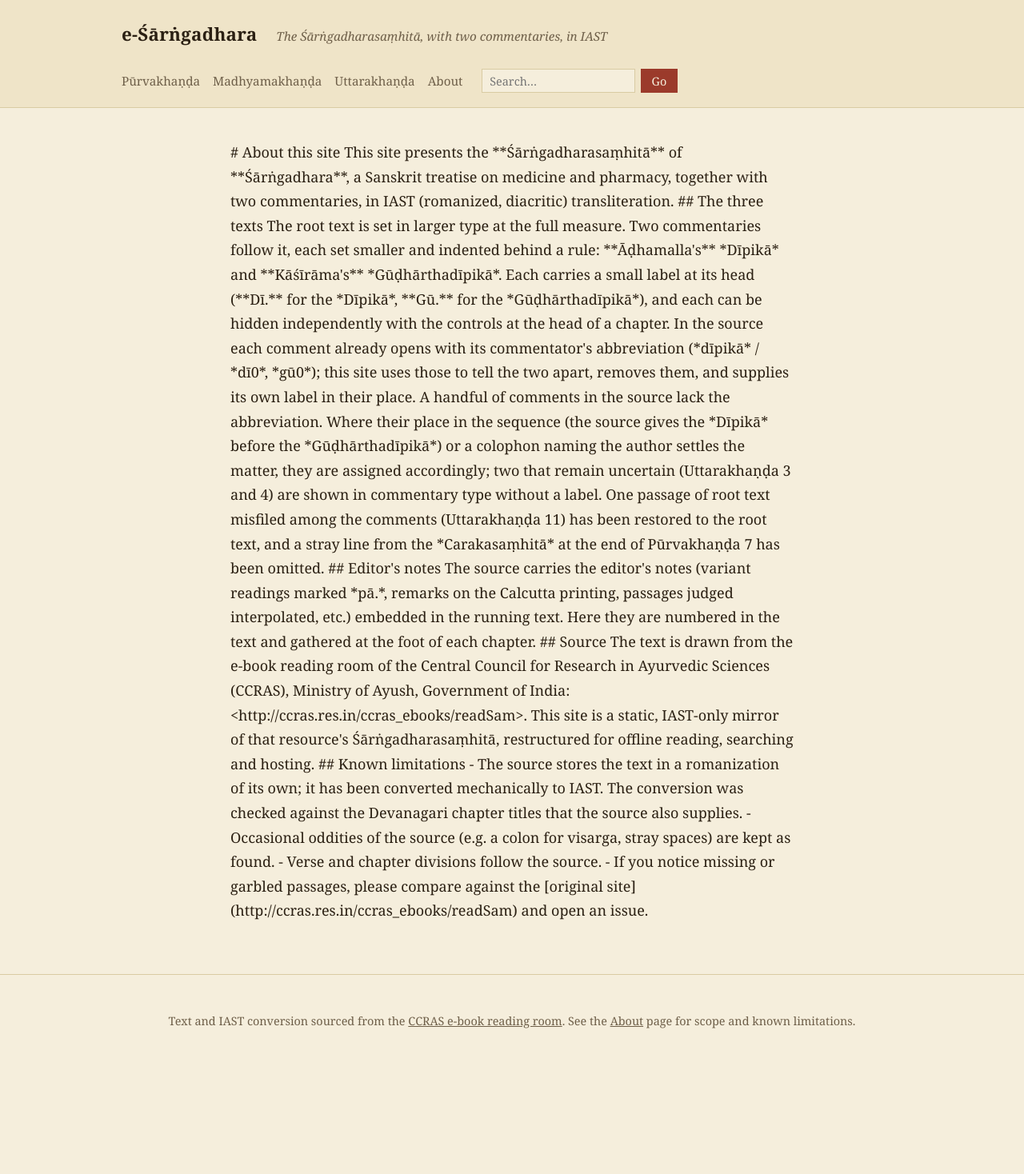
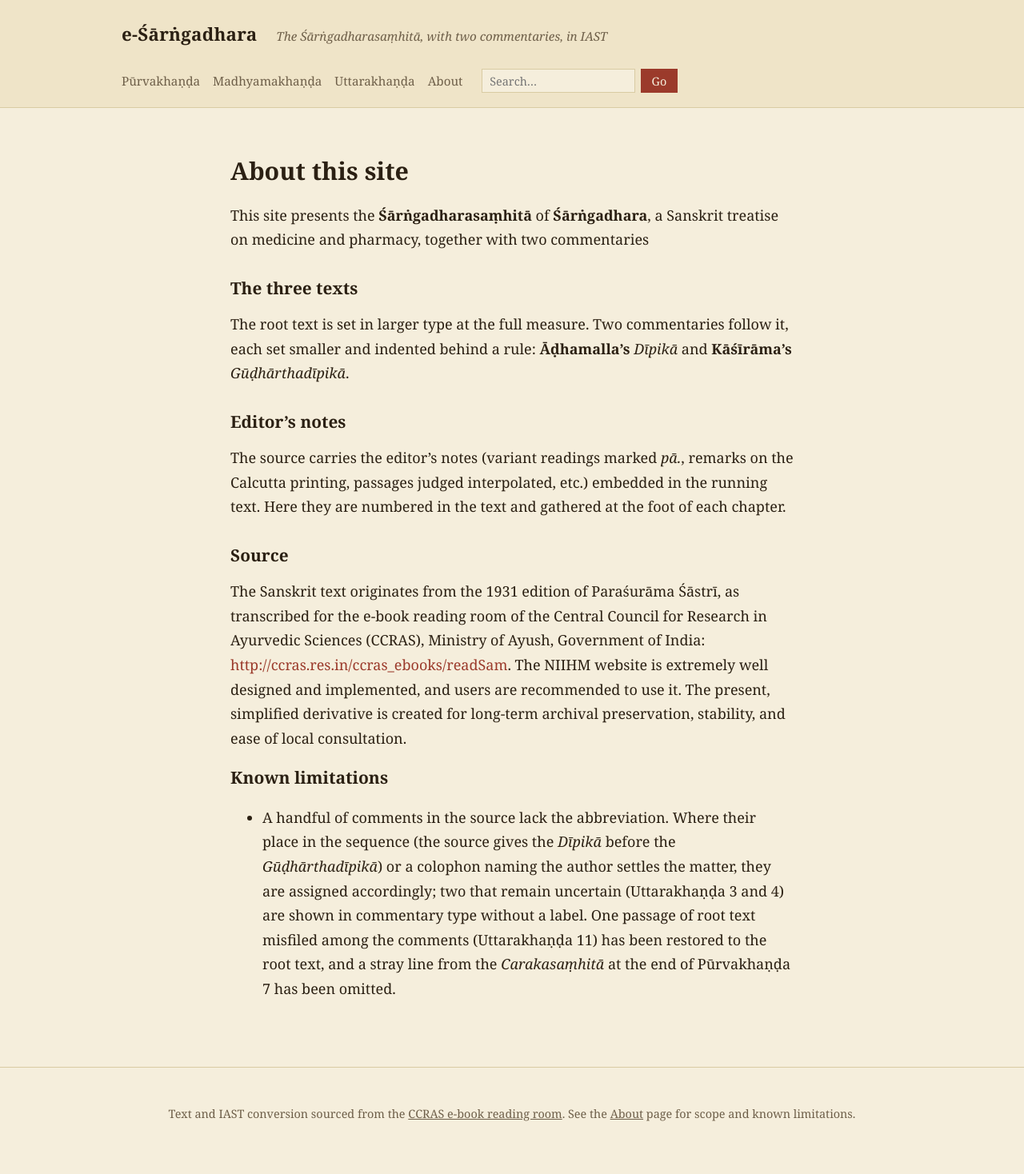
Before and after one commit to sushrutaproject/eSharngadhara, a Jekyll site: the page built from about.md, in a window 1280 px wide. Shown: the whole page at 80% size. Built offline with Jekyll 4.4.1, drawn with Linux system fonts in a browser that asks for light colours; some web fonts are replaced; before the commit the page ends 1352 px from its top, so only the background shows below that.

Commit message:
metadata improvement

```diff
--- a/about.md
+++ b/about.md
@@ -3,35 +3,19 @@ layout: default
 title: About
 permalink: /about/
 ---
-<div class="prose">
+<div class="prose" markdown="1">
 
 # About this site
 
 This site presents the **Śārṅgadharasaṃhitā** of **Śārṅgadhara**, a
 Sanskrit treatise on medicine and pharmacy, together with two
-commentaries, in IAST (romanized, diacritic) transliteration.
+commentaries
 
 ## The three texts
 
 The root text is set in larger type at the full measure. Two commentaries
 follow it, each set smaller and indented behind a rule: **Āḍhamalla's**
-*Dīpikā* and **Kāśīrāma's** *Gūḍhārthadīpikā*. Each carries a small label
-at its head (**Dī.** for the *Dīpikā*, **Gū.** for the
-*Gūḍhārthadīpikā*), and each can be hidden independently with the
-controls at the head of a chapter.
-
-In the source each comment already opens with its commentator's
-abbreviation (*dīpikā* / *dī0*, *gū0*); this site uses those to tell the
-two apart, removes them, and supplies its own label in their place.
-
-A handful of comments in the source lack the abbreviation. Where their
-place in the sequence (the source gives the *Dīpikā* before the
-*Gūḍhārthadīpikā*) or a colophon naming the author settles the matter,
-they are assigned accordingly; two that remain uncertain (Uttarakhaṇḍa 3
-and 4) are shown in commentary type without a label. One passage of root
-text misfiled among the comments (Uttarakhaṇḍa 11) has been restored to
-the root text, and a stray line from the *Carakasaṃhitā* at the end of
-Pūrvakhaṇḍa 7 has been omitted.
+*Dīpikā* and **Kāśīrāma's** *Gūḍhārthadīpikā*.
 
 ## Editor's notes
 
@@ -42,22 +26,23 @@ gathered at the foot of each chapter.
 
 ## Source
 
-The text is drawn from the e-book reading room of the Central Council for
+The Sanskrit text originates from the 1931 edition of Paraśurāma Śāstrī, as transcribed for the e-book reading room of the Central Council for
 Research in Ayurvedic Sciences (CCRAS), Ministry of Ayush, Government of
-India: <http://ccras.res.in/ccras_ebooks/readSam>. This site is a static,
-IAST-only mirror of that resource's Śārṅgadharasaṃhitā, restructured for
-offline reading, searching and hosting.
+India: <http://ccras.res.in/ccras_ebooks/readSam>.
+The NIIHM website is extremely well designed and implemented, and users
+are recommended to use it.  The present, simplified derivative is created for
+long-term archival preservation, stability, and ease of local consultation.
 
-## Known limitations
+### Known limitations
 
-- The source stores the text in a romanization of its own; it has been
-  converted mechanically to IAST. The conversion was checked against the
-  Devanagari chapter titles that the source also supplies.
-- Occasional oddities of the source (e.g. a colon for visarga, stray
-  spaces) are kept as found.
-- Verse and chapter divisions follow the source.
-- If you notice missing or garbled passages, please compare against the
-  [original site](http://ccras.res.in/ccras_ebooks/readSam) and open an
-  issue.
+- A handful of comments in the source lack the abbreviation. Where their
+  place in the sequence (the source gives the *Dīpikā* before the
+  *Gūḍhārthadīpikā*) or a colophon naming the author settles the matter,
+  they are assigned accordingly; two that remain uncertain (Uttarakhaṇḍa 3
+  and 4) are shown in commentary type without a label. One passage of root
+  text misfiled among the comments (Uttarakhaṇḍa 11) has been restored to
+  the root text, and a stray line from the *Carakasaṃhitā* at the end of
+  Pūrvakhaṇḍa 7 has been omitted.
+
 
 </div>
--- a/index.html
+++ b/index.html
@@ -13,6 +13,9 @@ title: Home
     are distinguished typographically. Choose a khaṇḍa below to browse
     its adhyāyas (chapters).
   </p>
+
+  <p>The source of the etext is the <a href="http://n2t.net/ark:/13960/t7wn11g9r" target="_blank">1931 edition of Paraśurāma Śāstrī</a>.</p>
+
 
 <div class="sthana-grid">
   {% for s in site.data.sthanas %}
```
